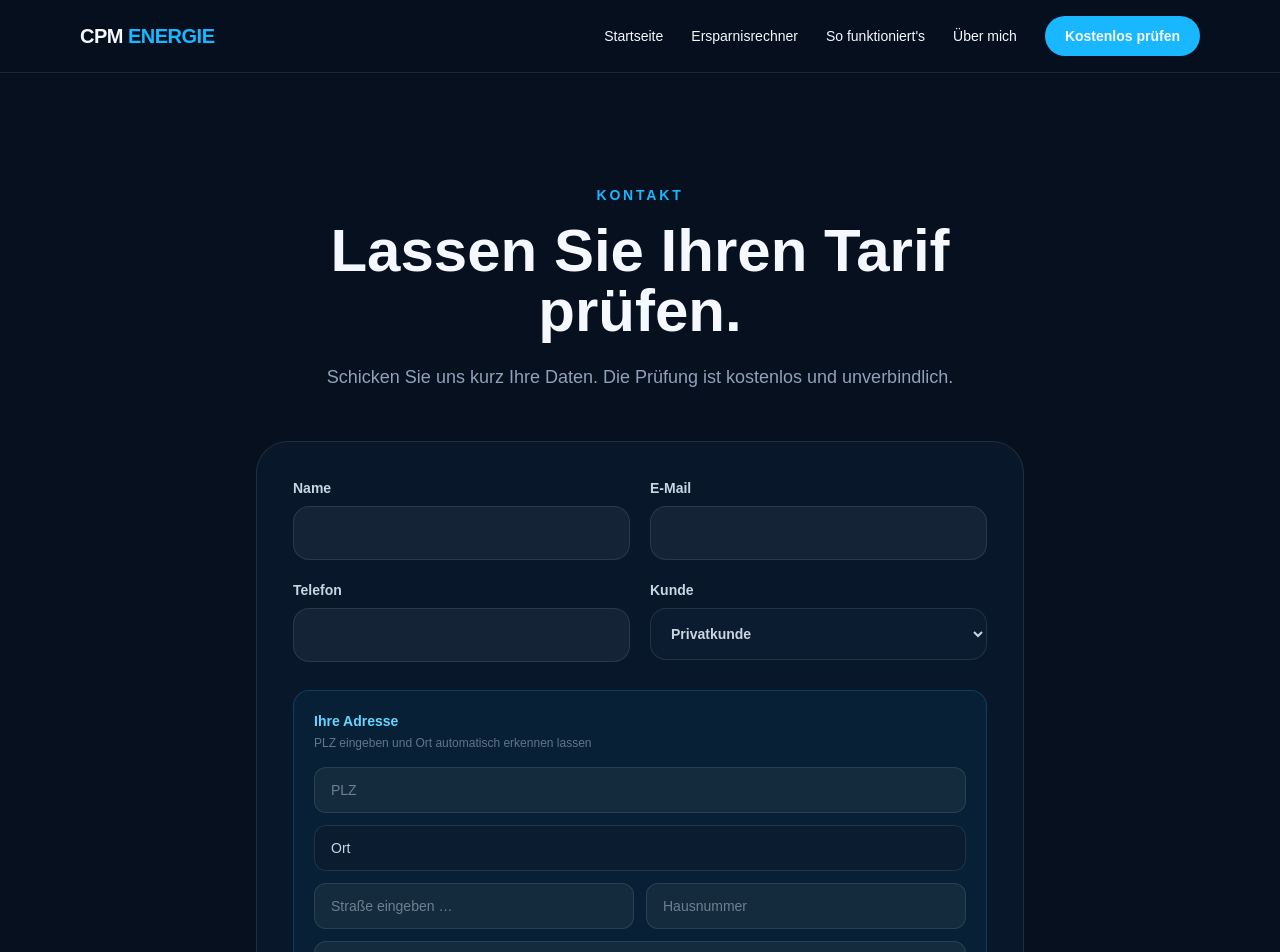
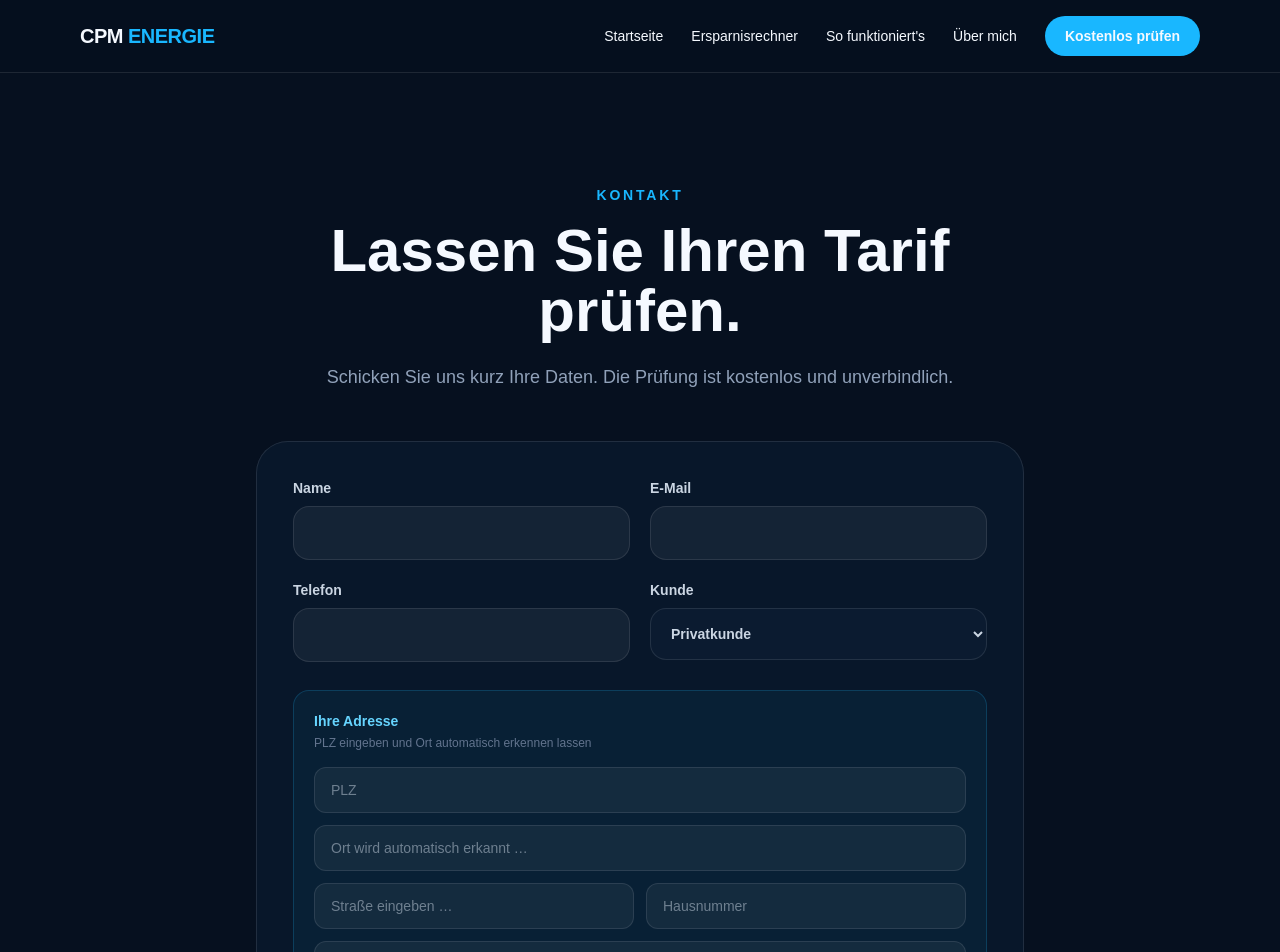
Before and after one commit to svt8f46zcd-stack/cpm-energie-website, a Next.js app: page /cpm-energie-website/kontakt in a window 1280 px wide. Shown: the top 952 px of the page. Built offline with nearby package versions, Linux system fonts and the light colour scheme.

Commit message:
fix: keep city field editable with PLZ suggestions

```diff
--- a/components/ContactForm.tsx
+++ b/components/ContactForm.tsx
@@ -141,24 +141,21 @@ export function ContactForm() {
         {addressLoading && <span className="text-xs text-[#66d5ff]">wird erkannt …</span>}
       </div>
       <div className="mt-4 grid gap-3 text-sm text-slate-300 sm:grid-cols-2">
-        <label className="relative block sm:col-span-2"><span className="sr-only">PLZ</span><input name="postalCode" inputMode="numeric" autoComplete="postal-code" maxLength={5} value={defaults.plz} onChange={(e) => updateAddress("plz", e.target.value.replace(/\D/g, "").slice(0, 5))} placeholder="PLZ" className="w-full rounded-xl border border-white/10 bg-white/5 px-4 py-3 outline-none transition focus:border-[#19b7ff]" /></label>
+        <label className="relative block sm:col-span-2"><span className="sr-only">PLZ</span><input name="postalCode" inputMode="numeric" autoComplete="postal-code" maxLength={5} required value={defaults.plz} onChange={(e) => updateAddress("plz", e.target.value.replace(/\D/g, "").slice(0, 5))} placeholder="PLZ" className="w-full rounded-xl border border-white/10 bg-white/5 px-4 py-3 outline-none transition focus:border-[#19b7ff]" /></label>
 
-        <label className="relative block sm:col-span-2"><span className="sr-only">Ort</span><select name="city" value={defaults.ort} onChange={(e) => updateAddress("ort", e.target.value)} className="w-full appearance-none rounded-xl border border-white/10 bg-[#0b1b30] px-4 py-3 outline-none transition focus:border-[#19b7ff]" disabled={citySuggestions.length === 0}>
-          <option value="">{citySuggestions.length > 1 ? "Ort auswählen" : citySuggestions.length === 1 ? "Ort wird erkannt …" : "Ort"}</option>
-          {citySuggestions.map((city) => <option key={`${city.postalCode}-${city.name}`} value={city.name}>{city.name}</option>)}
-        </select></label>
+        <label className="relative block sm:col-span-2"><span className="sr-only">Ort</span><input name="city" autoComplete="address-level2" required value={defaults.ort} onChange={(e) => updateAddress("ort", e.target.value)} list="cpm-city-suggestions" placeholder="Ort wird automatisch erkannt …" className="w-full rounded-xl border border-white/10 bg-white/5 px-4 py-3 outline-none transition focus:border-[#19b7ff]" /><datalist id="cpm-city-suggestions">{citySuggestions.map((city) => <option key={`${city.postalCode}-${city.name}`} value={city.name} />)}</datalist></label>
 
-        <label className="relative block"><span className="sr-only">Straße</span><input name="street" autoComplete="street-address" value={defaults.strasse} onChange={(e) => updateAddress("strasse", e.target.value)} placeholder="Straße eingeben …" className="w-full rounded-xl border border-white/10 bg-white/5 px-4 py-3 outline-none transition focus:border-[#19b7ff]" />
+        <label className="relative block"><span className="sr-only">Straße</span><input name="street" autoComplete="street-address" required value={defaults.strasse} onChange={(e) => updateAddress("strasse", e.target.value)} placeholder="Straße eingeben …" className="w-full rounded-xl border border-white/10 bg-white/5 px-4 py-3 outline-none transition focus:border-[#19b7ff]" />
           {streetLoading && <span className="pointer-events-none absolute right-3 top-1/2 -translate-y-1/2 text-xs text-[#66d5ff]">Suche …</span>}
           {streetSuggestions.length > 0 && <div className="absolute left-0 right-0 top-[calc(100%+6px)] z-30 overflow-hidden rounded-xl border border-white/10 bg-[#07182a] shadow-2xl shadow-black/50">
             {streetSuggestions.map((street) => <button key={street.name} type="button" onClick={() => { updateAddress("strasse", street.name); setStreetSuggestions([]); }} className="block w-full px-4 py-3 text-left text-sm text-slate-200 transition hover:bg-[#19b7ff]/10 hover:text-white">{street.name}</button>)}
           </div>}
         </label>
-        <input name="houseNumber" inputMode="text" autoComplete="address-line2" value={defaults.hausnummer} onChange={(e) => updateAddress("hausnummer", e.target.value)} placeholder="Hausnummer" className="rounded-xl border border-white/10 bg-white/5 px-4 py-3 outline-none transition focus:border-[#19b7ff]" />
+        <input name="houseNumber" inputMode="text" autoComplete="address-line2" required value={defaults.hausnummer} onChange={(e) => updateAddress("hausnummer", e.target.value)} placeholder="Hausnummer" className="rounded-xl border border-white/10 bg-white/5 px-4 py-3 outline-none transition focus:border-[#19b7ff]" />
         <input name="provider" value={defaults.anbieter} onChange={(e) => updateAddress("anbieter", e.target.value)} placeholder="Aktueller Anbieter" className="rounded-xl border border-white/10 bg-white/5 px-4 py-3 outline-none transition focus:border-[#19b7ff] sm:col-span-2" />
       </div>
-      {defaults.plz.length === 5 && citySuggestions.length > 1 && <p className="mt-3 text-xs text-slate-500">Für diese PLZ gibt es mehrere Orte. Bitte den passenden Ort auswählen.</p>}
-      {defaults.plz.length === 5 && citySuggestions.length === 0 && !addressLoading && <p className="mt-3 text-xs text-amber-300/80">PLZ konnte nicht automatisch zugeordnet werden. Sie können den Ort trotzdem manuell eingeben.</p>}
+      {defaults.plz.length === 5 && citySuggestions.length > 1 && <p className="mt-3 text-xs text-slate-500">Für diese PLZ gibt es mehrere Orte. Bitte den passenden Ort auswählen oder eingeben.</p>}
+      {defaults.plz.length === 5 && citySuggestions.length === 0 && !addressLoading && <p className="mt-3 text-xs text-amber-300/80">PLZ konnte nicht automatisch zugeordnet werden. Der Ort kann trotzdem manuell eingegeben werden.</p>}
     </div>
 
     <label className="mt-5 block text-sm font-semibold text-slate-300">Nachricht<textarea name="message" rows={5} className="mt-2 w-full rounded-2xl border border-white/10 bg-white/5 p-4 outline-none focus:border-[#19b7ff]" placeholder="Zum Beispiel: Ich möchte meinen aktuellen Stromtarif prüfen lassen." defaultValue={defaults.anbieter ? `Bitte meinen Tarif prüfen. Aktueller Anbieter: ${defaults.anbieter}.` : ""} /></label>
```
